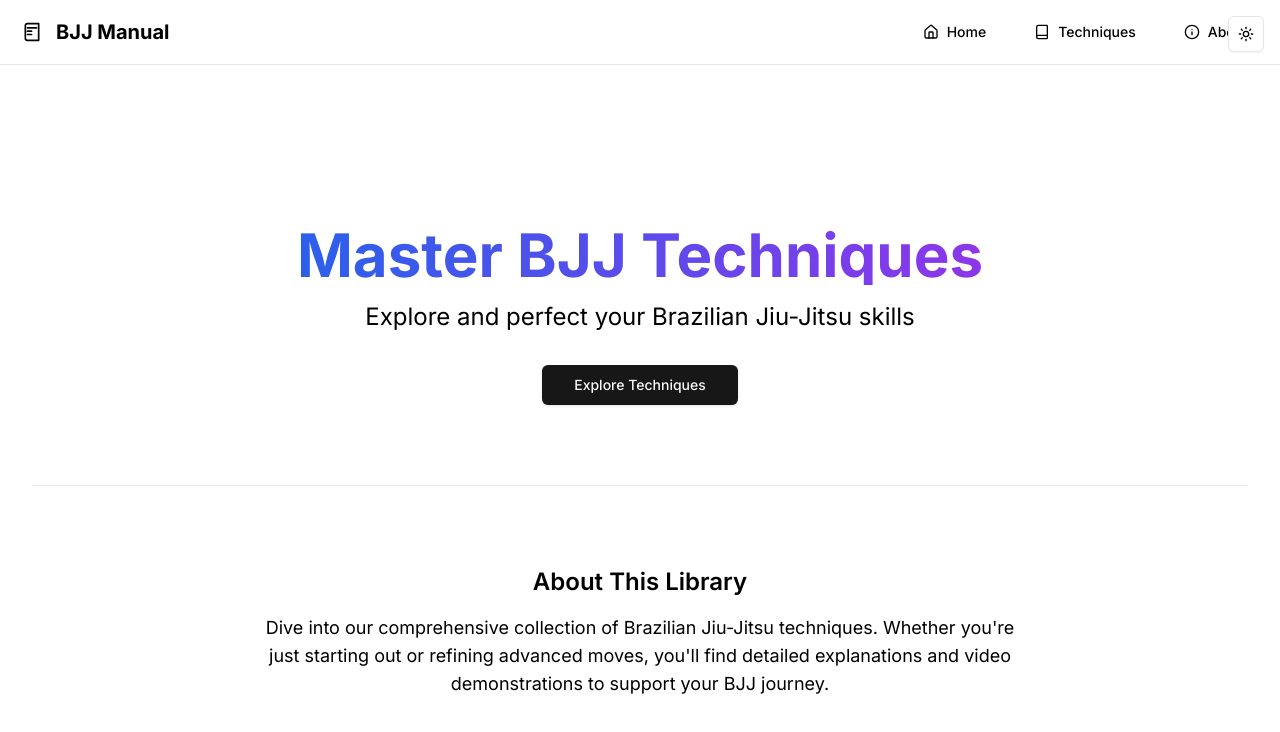
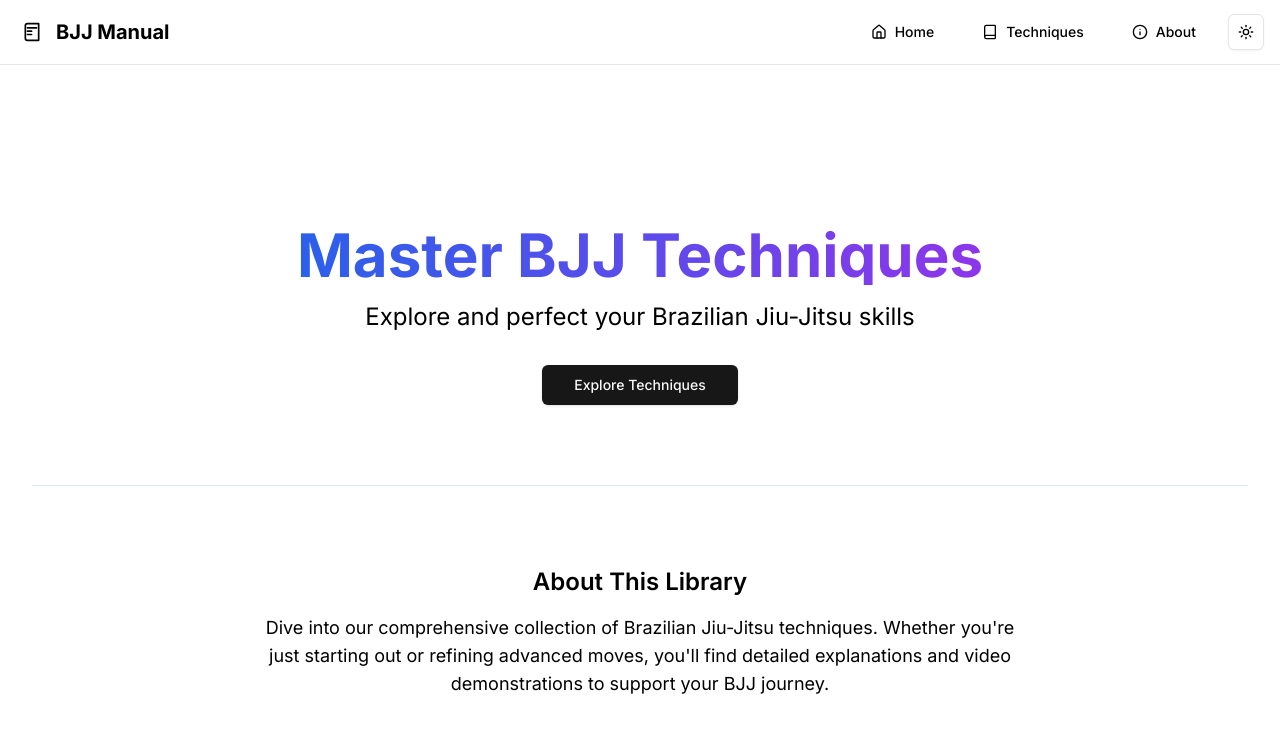
Before and after one commit to cesaralvrz/bjj-manual, a Next.js app: page / in a window 1280 px wide. Shown: the top 732 px of the page. Built offline with nearby package versions, Linux system fonts and the light colour scheme.

Commit message:
move theme switcher

```diff
--- a/app/components/navbar.tsx
+++ b/app/components/navbar.tsx
@@ -4,6 +4,7 @@ import Link from 'next/link'
 import { Button } from "@/components/ui/button"
 import { Home, Book, Info, Menu, X } from 'lucide-react'
 import { useState } from 'react'
+import { ModeToggle } from './mode-toggle'
 
 export function Navbar() {
   const [isMenuOpen, setIsMenuOpen] = useState(false)
@@ -35,7 +36,8 @@ export function Navbar() {
           {isMenuOpen ? <X className="w-6 h-6" /> : <Menu className="w-6 h-6" />}
         </Button>
 
-        <ul className="hidden md:flex space-x-4">
+        <div className="hidden md:flex items-center space-x-4">
+          <ul className="flex space-x-4">
             <li>
               <Button variant="ghost" asChild>
                 <Link href="/" className="flex items-center gap-2">
@@ -61,6 +63,8 @@ export function Navbar() {
               </Button>
             </li>
           </ul>
+          <ModeToggle />
+        </div>
 
         {isMenuOpen && (
           <div className="absolute top-16 left-0 right-0 bg-white dark:bg-zinc-900 border-b md:hidden shadow-lg">
@@ -81,13 +85,18 @@ export function Navbar() {
                   </Link>
                 </Button>
               </li>
-              <li>
+              <li className="mb-2">
                 <Button variant="ghost" className="w-full justify-start" asChild>
                   <Link href="/about" className="flex items-center gap-2" onClick={handleLinkClick}>
                     <Info className="w-4 h-4" />
                     About
                   </Link>
                 </Button>
+              </li>
+              <li className="pt-2 border-t">
+                <div className="flex justify-start">
+                  <ModeToggle />
+                </div>
               </li>
             </ul>
           </div>
--- a/app/layout.tsx
+++ b/app/layout.tsx
@@ -3,7 +3,6 @@ import { Inter } from 'next/font/google'
 import './globals.css'
 import { Navbar } from './components/navbar'
 import { ThemeProvider } from './components/theme-provider'
-import { ModeToggle } from './components/mode-toggle'
 import { LanguageProvider } from '@/app/contexts/language-context'
 
 const inter = Inter({ subsets: ['latin'] })
@@ -33,9 +32,6 @@ export default function RootLayout({
               <main className="container mx-auto px-4 py-8">
                 {children}
               </main>
-              <div className="fixed top-4 right-4">
-                <ModeToggle />
-              </div>
             </div>
           </ThemeProvider>
         </LanguageProvider>
```
Lines whose indentation alone changed are shown as unchanged.
